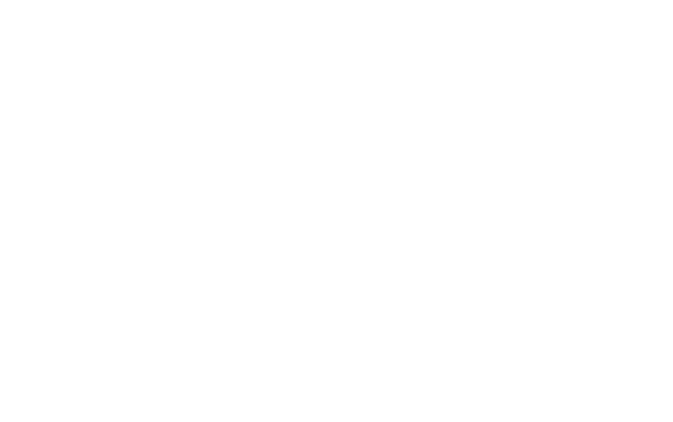
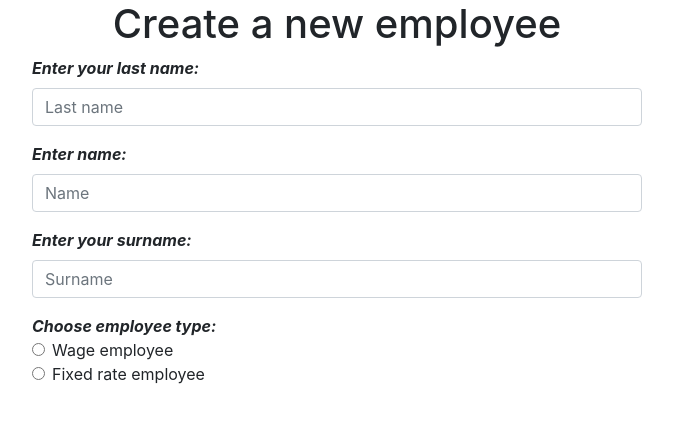
Before and after one commit to wrangler53/JS-Task-1, a website: page index.html in a window 1280 px wide. Shown: the whole page, without its empty margins (303-976 px from the left). Drawn offline with nearby package versions, Linux system fonts and the light colour scheme.

Commit message:
Implemented 'Add employee' html markup, added functionality for reading employee type

```diff
--- a/index.html
+++ b/index.html
@@ -10,10 +10,36 @@
     <script src="https://code.jquery.com/jquery-3.2.1.slim.min.js" integrity="sha384-KJ3o2DKtIkvYIK3UENzmM7KCkRr/rE9/Qpg6aAZGJwFDMVNA/GpGFF93hXpG5KkN" crossorigin="anonymous"></script>
     <script src="https://cdnjs.cloudflare.com/ajax/libs/popper.js/1.12.9/umd/popper.min.js" integrity="sha384-ApNbgh9B+Y1QKtv3Rn7W3mgPxhU9K/ScQsAP7hUibX39j7fakFPskvXusvfa0b4Q" crossorigin="anonymous"></script>
     <script src="https://maxcdn.bootstrapcdn.com/bootstrap/4.0.0/js/bootstrap.min.js" integrity="sha384-JZR6Spejh4U02d8jOt6vLEHfe/JQGiRRSQQxSfFWpi1MquVdAyjUar5+76PVCmYl" crossorigin="anonymous"></script>
+</head>
+<body>
+    <div class="container col-md-6">
+        <h1 class="text-center">Create a new employee</h1>
+        <form>
+            <div class="form-group">
+                <label for="last-name" class="font-weight-bold font-italic">Enter your last name:</label>
+                <input type="text" id="last-name" placeholder="Last name" class="form-control">
+            </div>
+            <div class="form-group">
+                <label for="name" class="font-weight-bold font-italic">Enter name:</label>
+                <input type="text" id="name" placeholder="Name " class="form-control">
+            </div>
+            <div class="form-group">
+                <label for="surname" class="font-weight-bold font-italic">Enter your surname:</label>
+                <input type="text" id="surname" placeholder="Surname" class="form-control">
+            </div>
+            <div class="font-weight-bold font-italic">Choose employee type:</div>
+            <div class="form-check">
+                <input type="radio" name="employeeType" id="wage-employee" value="Wage employee" class="form-check-input">
+                <label for="wage-employee" class="form-check-label">Wage employee</label>
+            </div>
+            <div class="form-check">
+                <input type="radio" name="employeeType" id="fixed-rate-employee" value="Fixed rate employee" class="form-check-input">
+                <label for="fixed-rate-employee" class="form-check-label">Fixed rate employee</label>
+            </div>
+        </form>
+    </div>
+
 
     <script src="js/script.js"></script>
-</head>
-<body>
-
 </body>
 </html>
--- a/js/script.js
+++ b/js/script.js
@@ -0,0 +1,3 @@
+$('form').change(() => {
+    console.log($('input[name="employeeType"]:checked').val());
+})
```
